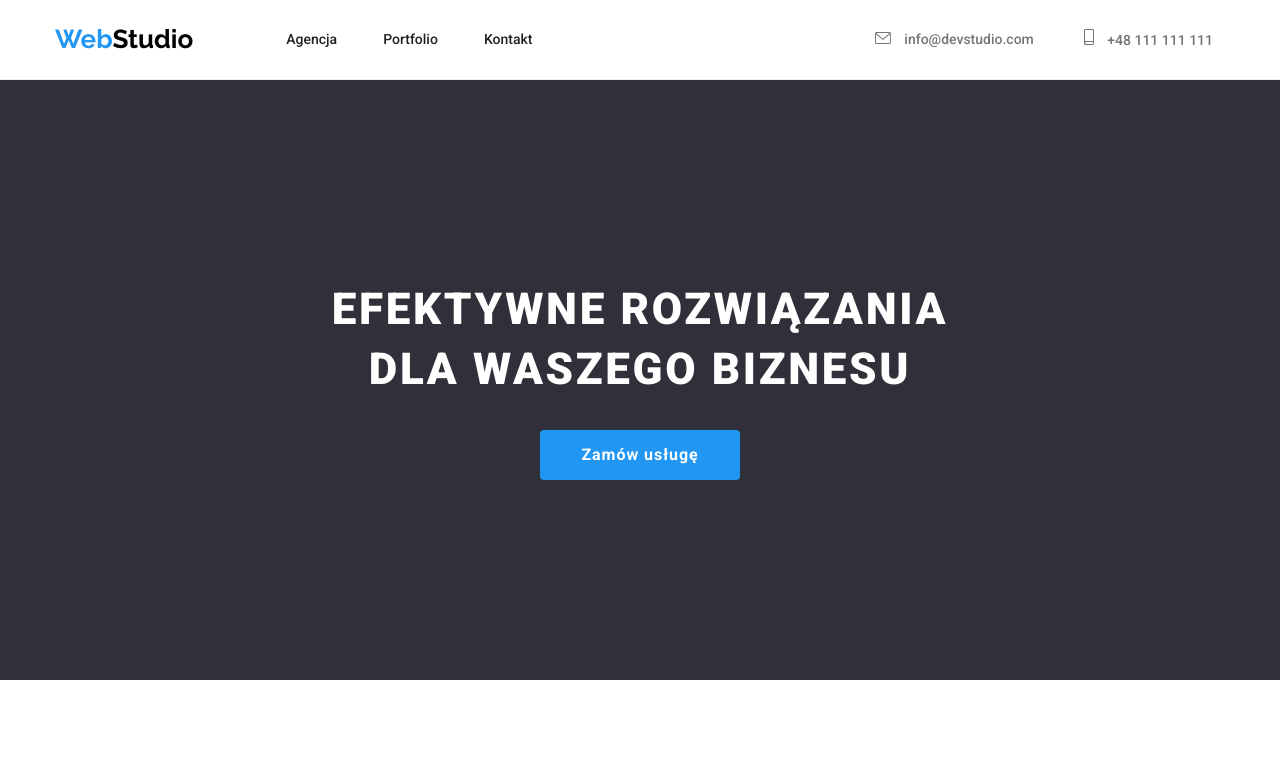
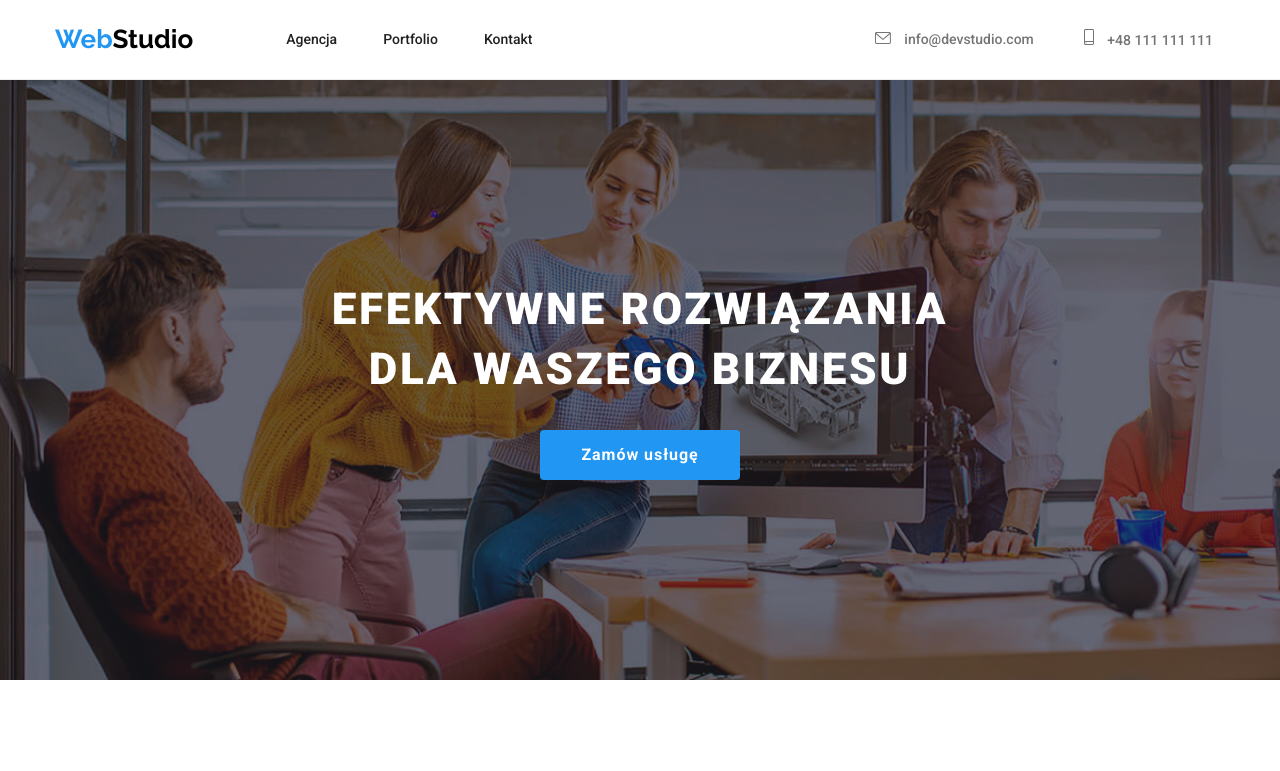
Before and after one commit to JakubPiksa/goit-markup-hw-04, a plain HTML site: page index.html in a window 1280 px wide. Shown: the top 771 px of the page. Drawn offline with nearby package versions, Linux system fonts and the light colour scheme.

Commit message:
did sth wth background

```diff
--- a/css/styles.css
+++ b/css/styles.css
@@ -277,12 +277,22 @@ body li {
 .heading {
     display: flex;
     flex-direction: column;
-    background-image: url(images/main-background);
-    background-color: #2f303a;
     align-items: center;
     text-align: center;
     padding-bottom: 200px;
 }
+
+/* TŁo*/
+
+.heading {
+    background-image: linear-gradient(
+            rgba(47, 48, 58, 0.4),
+            rgba(47, 48, 58, 0.4)
+        ),
+        url(/images/index-background.jpg);
+    background-size: cover;
+}
+
 .heading h1 {
     margin-bottom: 30px;
     color: #ffffff;
```
Also changed, not shown: images/index-background.jpg (added).
